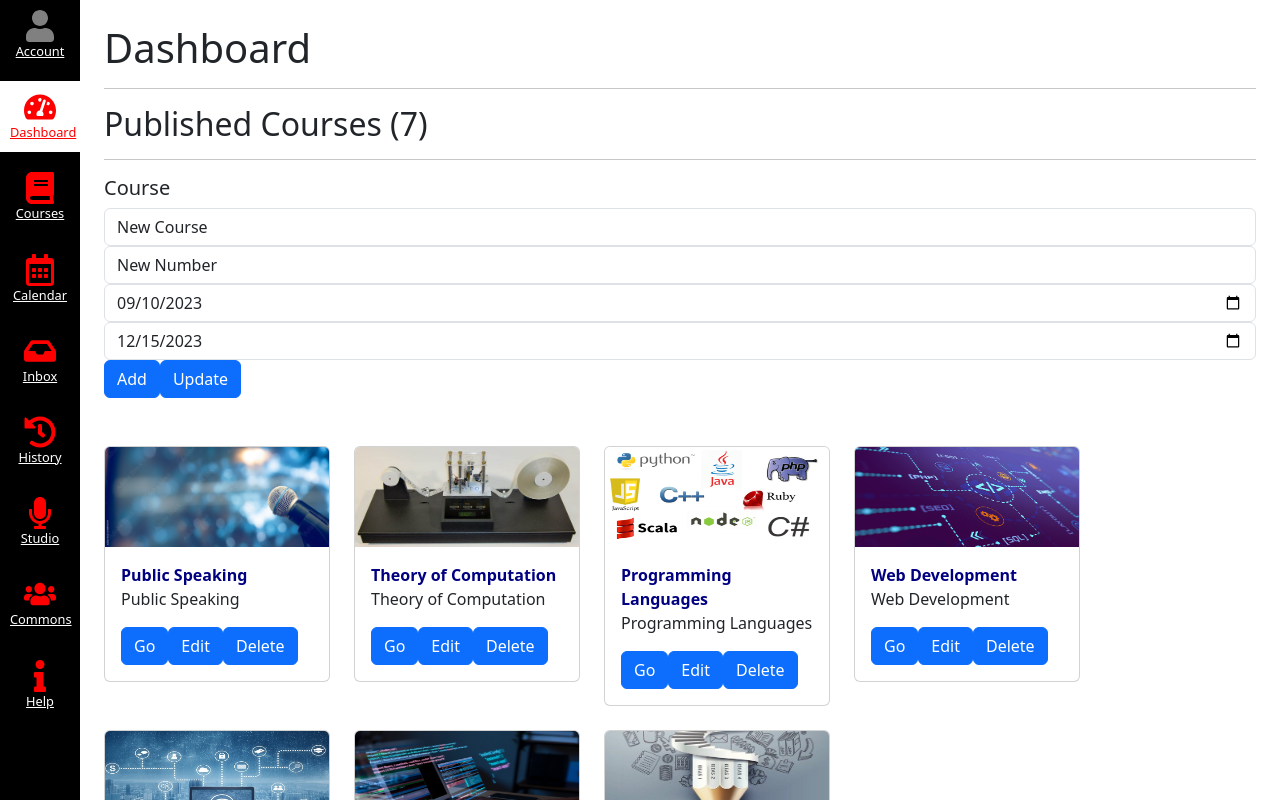
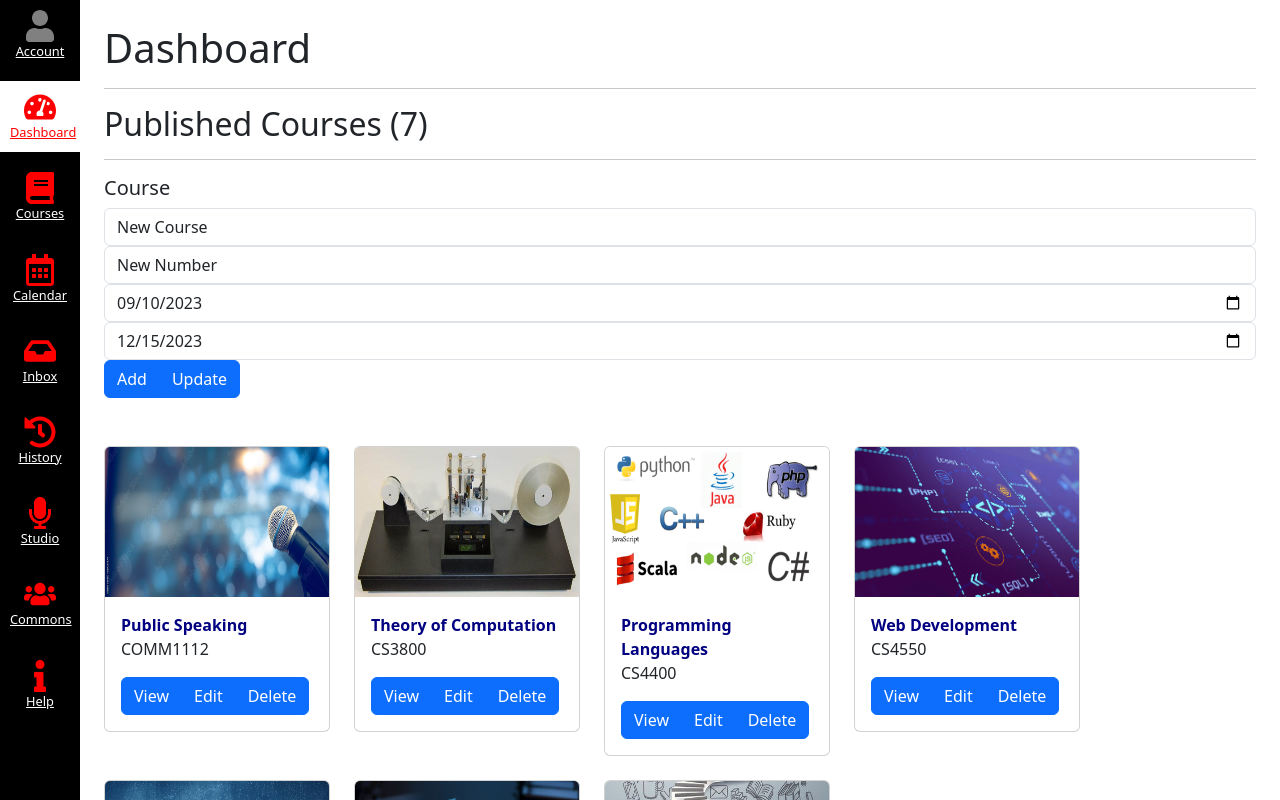
Before and after one commit to TruongJon/kanbas-react-web-app, a React (Create React App) app: page /#/Kanbas/Dashboard in a window 1280 px wide. Shown: the top 800 px of the page. Built offline with nearby package versions, Linux system fonts and the light colour scheme.

Commit message:
Added bootstrap for Dashboard

```diff
--- a/src/Kanbas/Dashboard/index.tsx
+++ b/src/Kanbas/Dashboard/index.tsx
@@ -14,6 +14,7 @@ function Dashboard(
       <h2>Published Courses (7)</h2>
       <hr />
       <h5>Course</h5>
+      <div className="form-group">
         <input value={course.name} className="form-control"
               onChange={(e) => setCourse({ ...course, name: e.target.value }) } />
         <input value={course.number} className="form-control"
@@ -22,12 +23,15 @@ function Dashboard(
               onChange={(e) => setCourse({ ...course, startDate: e.target.value }) }/>
         <input value={course.endDate} className="form-control" type="date"
               onChange={(e) => setCourse({ ...course, endDate: e.target.value }) } />
+      </div>
+      <div className="btn-group">
         <button onClick={addNewCourse} className="btn btn-primary">
           Add
         </button>
         <button onClick={updateCourse} className="btn btn-primary">
           Update
         </button>
+      </div>
       <div className="row">
         <div className="row row-cols-1 row-cols-md-5 g-4 d-flex">
           {courses.map((course) => (
@@ -36,7 +40,7 @@ function Dashboard(
                 <img
                   src={`/images/${course.image}`}
                   className="card-img-top"
-                  style={{ height: 100 }}
+                  style={{ height: 150 }}
                 />
                 <div className="card-body">
                   <Link
@@ -50,14 +54,16 @@ function Dashboard(
                   >
                     {course.name}{" "}
                   </Link>
-                  <p className="card-text">{course.name}</p>
+                  <p className="card-text">{course.number}</p>
+                  <div className="btn-group">
                     <Link
                       to={`/Kanbas/Courses/${course._id}/Home`}
                       className="btn btn-primary"
                     >
-                    Go
+                      View
                     </Link>
-                  <button onClick={(event) => {
+                    <button
+                      onClick={(event) => {
                         event.preventDefault();
                         setCourse(course);
                       }}
@@ -65,7 +71,8 @@ function Dashboard(
                     >
                       Edit
                     </button>
-                  <button onClick={(event) => {
+                    <button
+                      onClick={(event) => {
                         event.preventDefault();
                         deleteCourse(course._id);
                       }}
@@ -76,6 +83,7 @@ function Dashboard(
                   </div>
                 </div>
               </div>
+            </div>
           ))}
         </div>
       </div>
```
Lines whose indentation alone changed are shown as unchanged.
